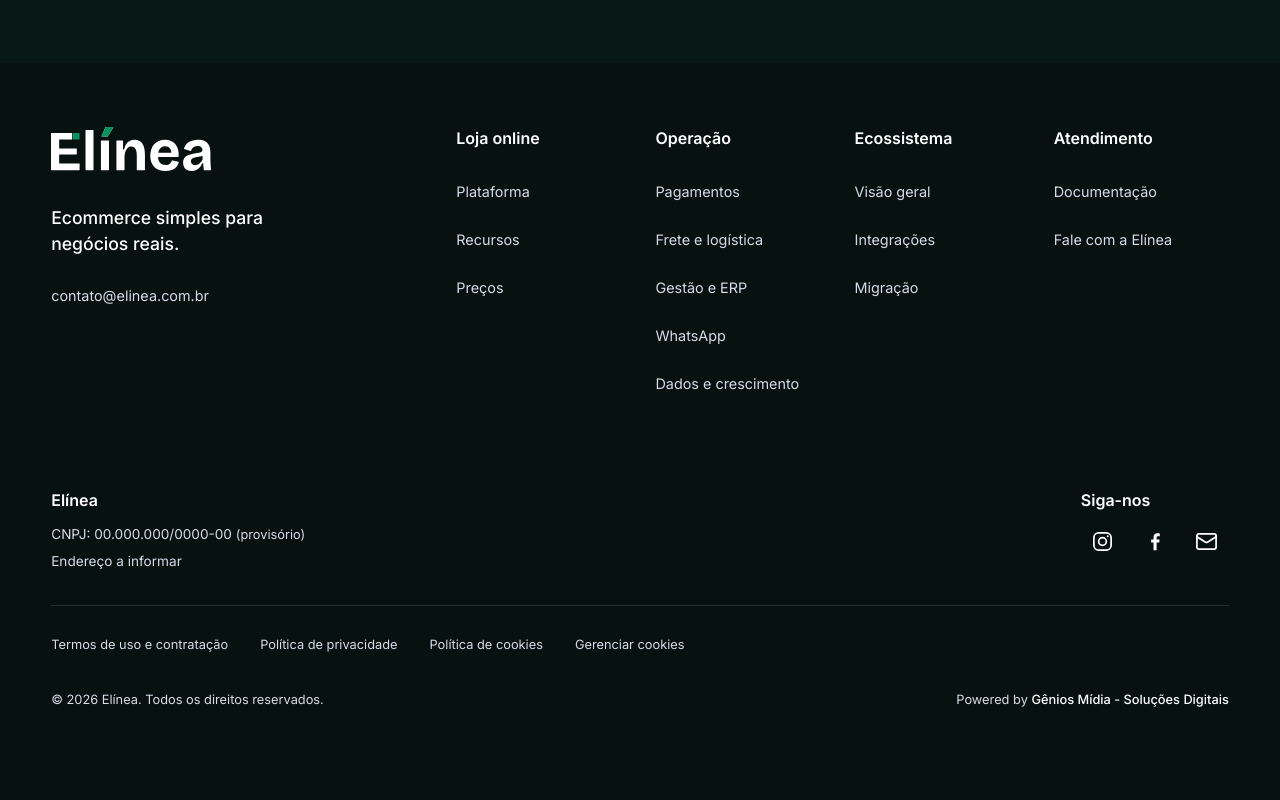
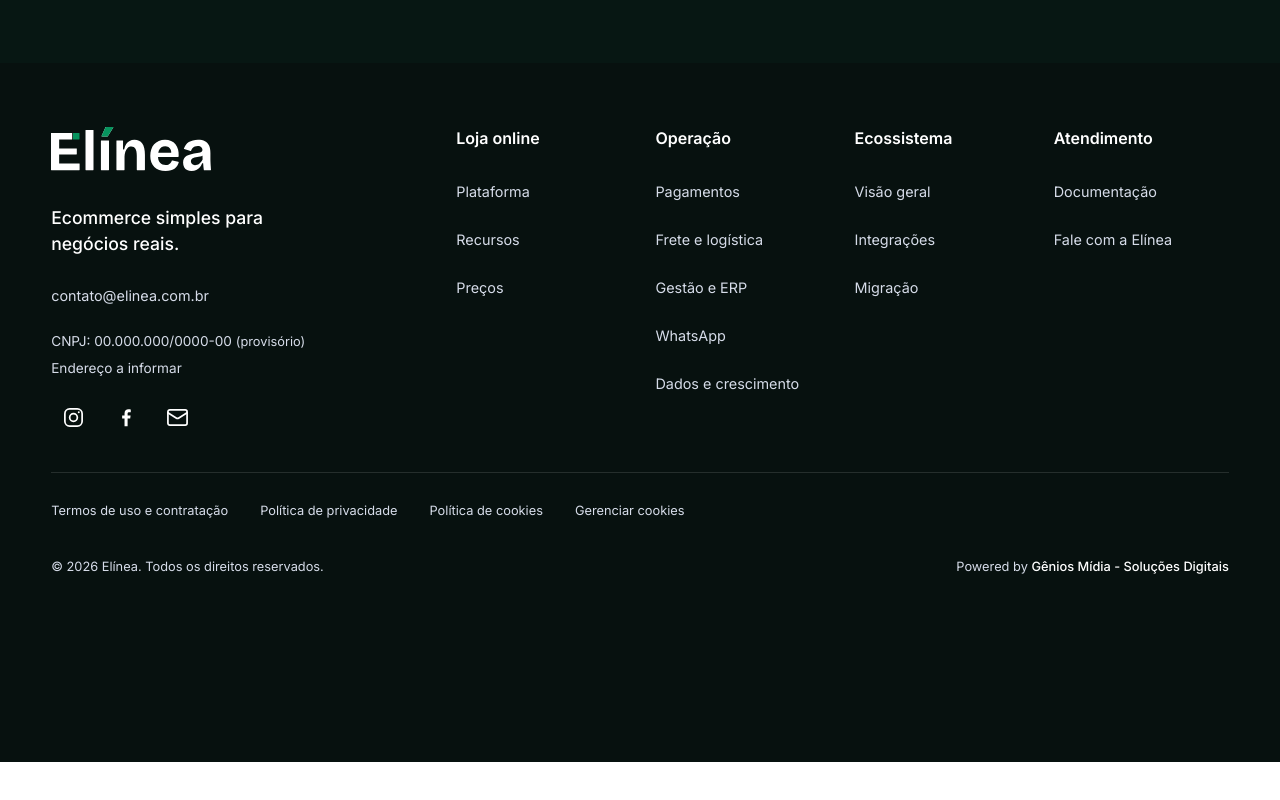
Before and after one commit to xploter13/elinea-site, a Nuxt app: page / in a window 1280 px wide. Shown: the part 7831-8631 px from the top of the page. After the commit the page ends 8593 px from the top, so only its background shows below. Built offline with nearby package versions, Linux system fonts and the light colour scheme; no server answers.

Commit message:
Adiciona informações de CNPJ, endereço e redes sociais ao rodapé.

```diff
--- a/app/assets/css/main.css
+++ b/app/assets/css/main.css
@@ -1777,21 +1777,18 @@ body .page-shell .marketing-social-rail__label {
 
 .footer-links { display: grid; grid-template-columns: repeat(4, minmax(0, 1fr)); gap: 1.5rem; }
 .footer-links__group { display: flex; min-width: 0; flex-direction: column; align-items: flex-start; gap: .25rem; }
-.footer-links h2, .footer-meta h2 { margin: 0 0 1rem; color: white; font-size: 1rem; font-weight: 600; line-height: 1.4; }
+.footer-links h2 { margin: 0 0 1rem; color: white; font-size: 1rem; font-weight: 600; line-height: 1.4; }
 .footer-links a { display: inline-flex; align-items: center; min-height: 44px; color: #d6dce9; font-size: .9rem; line-height: 1.5; text-decoration: none; transition: color .2s ease; }
 .site-footer a:hover, .footer-privacy-button:hover { color: var(--green-bright); }
 .footer-links a:hover, .footer-contact:hover { text-decoration: underline; text-underline-offset: .25em; }
 .site-footer :is(a, button):focus-visible { outline: 2px solid var(--green-bright); outline-offset: 4px; border-radius: 2px; }
 
-.footer-meta { display: flex; flex-wrap: wrap; justify-content: space-between; align-items: flex-start; gap: 2rem; margin-top: clamp(2.5rem, 4vw, 4rem); padding-top: 2rem; }
-.footer-company { min-width: 0; color: #d6dce9; font-size: .85rem; line-height: 1.7; overflow-wrap: anywhere; }
-.footer-company h2 { margin-bottom: .75rem; }
+.footer-company { margin-top: .75rem; min-width: 0; color: #d6dce9; font-size: .85rem; line-height: 1.7; overflow-wrap: anywhere; }
 .footer-company p { margin: 0; }
 .footer-company address { max-width: 40rem; margin-top: .25rem; font-style: normal; }
 .footer-company__placeholder { font-size: .8rem; }
-.footer-meta__social > div { display: flex; gap: .5rem; align-items: center; }
-.footer-meta__social h2 { margin-bottom: .5rem; }
-.footer-meta__social a { display: inline-flex; width: 44px; height: 44px; align-items: center; justify-content: center; color: white; transition: color .2s ease; }
+.footer-social > div { display: flex; margin-top: 1rem; gap: .5rem; align-items: center; }
+.footer-social a { display: inline-flex; width: 44px; height: 44px; align-items: center; justify-content: center; color: white; transition: color .2s ease; }
 
 .footer-bottom { margin-top: 2rem; padding-top: 1rem; border-top: 1px solid rgb(255 255 255 / 12%); }
 .footer-privacy { display: flex; flex-wrap: wrap; align-items: center; gap: .25rem 2rem; }
@@ -1808,7 +1805,6 @@ body .page-shell .marketing-social-rail__label {
 
 @media (max-width: 600px) {
     .footer-links { grid-template-columns: repeat(2, minmax(0, 1fr)); gap: 2rem 1.5rem; }
-    .footer-meta { flex-direction: column; }
     .footer-privacy { column-gap: 1.5rem; }
     .footer-credits { flex-direction: column; gap: .75rem; }
 }
@@ -2412,10 +2408,6 @@ body .page-shell .marketing-social-rail__label {
         gap: 3rem 1.5rem;
     }
 
-    .footer-meta {
-        gap: 3rem 1.5rem;
-    }
-
     .checkout-modal form {
         grid-template-columns: 1fr;
     }
--- a/app/components/site/SiteFooter.vue
+++ b/app/components/site/SiteFooter.vue
@@ -16,6 +16,30 @@ const { openPreferences } = useCookieConsent()
           </NuxtLink>
           <p class="footer-brand__tagline">Ecommerce simples para negócios reais.</p>
           <a class="footer-contact" href="mailto:contato@elinea.com.br">contato@elinea.com.br</a>
+          <div class="footer-company">
+            <p v-if="config.public.privacy.cnpj">CNPJ: {{ config.public.privacy.cnpj }}</p>
+            <p v-else>CNPJ: 00.000.000/0000-00 <span class="footer-company__placeholder">(provisório)</span></p>
+            <address>{{ config.public.privacy.address || 'Endereço a informar' }}</address>
+          </div>
+          <div class="footer-social" role="group" aria-label="Redes sociais da Elínea">
+            <div>
+              <a :href="config.public.instagramUrl" target="_blank" rel="noopener noreferrer" aria-label="Instagram da Elínea">
+                <svg viewBox="0 0 24 24" width="23" height="23" fill="none" stroke="currentColor" stroke-width="1.8" aria-hidden="true">
+                  <rect x="3" y="3" width="18" height="18" rx="5" />
+                  <circle cx="12" cy="12" r="4" />
+                  <circle cx="17.5" cy="6.5" r="1" fill="currentColor" stroke="none" />
+                </svg>
+              </a>
+              <a :href="config.public.facebookUrl" target="_blank" rel="noopener noreferrer" aria-label="Facebook da Elínea">
+                <svg viewBox="0 0 24 24" width="23" height="23" fill="currentColor" aria-hidden="true">
+                  <path d="M14.2 21v-8h2.7l.4-3.1h-3.1V8c0-.9.3-1.5 1.6-1.5h1.7V3.7c-.8-.1-1.6-.2-2.4-.2-2.4 0-4.1 1.5-4.1 4.2v2.2H8.5V13H11v8h3.2Z" />
+                </svg>
+              </a>
+              <a href="mailto:contato@elinea.com.br" aria-label="E-mail da Elínea">
+                <Mail :size="23" :stroke-width="1.8" aria-hidden="true" />
+              </a>
+            </div>
+          </div>
         </div>
 
         <nav class="footer-links" aria-label="Navegação do rodapé">
@@ -47,34 +71,6 @@ const { openPreferences } = useCookieConsent()
         </nav>
       </div>
 
-      <div class="footer-meta">
-        <div class="footer-company">
-          <h2>Elínea</h2>
-          <p v-if="config.public.privacy.cnpj">CNPJ: {{ config.public.privacy.cnpj }}</p>
-          <p v-else>CNPJ: 00.000.000/0000-00 <span class="footer-company__placeholder">(provisório)</span></p>
-          <address>{{ config.public.privacy.address || 'Endereço a informar' }}</address>
-        </div>
-        <div class="footer-meta__social">
-          <h2>Siga-nos</h2>
-          <div>
-            <a :href="config.public.instagramUrl" target="_blank" rel="noopener noreferrer" aria-label="Instagram da Elínea">
-              <svg viewBox="0 0 24 24" width="23" height="23" fill="none" stroke="currentColor" stroke-width="1.8" aria-hidden="true">
-                <rect x="3" y="3" width="18" height="18" rx="5" />
-                <circle cx="12" cy="12" r="4" />
-                <circle cx="17.5" cy="6.5" r="1" fill="currentColor" stroke="none" />
-              </svg>
-            </a>
-            <a :href="config.public.facebookUrl" target="_blank" rel="noopener noreferrer" aria-label="Facebook da Elínea">
-              <svg viewBox="0 0 24 24" width="23" height="23" fill="currentColor" aria-hidden="true">
-                <path d="M14.2 21v-8h2.7l.4-3.1h-3.1V8c0-.9.3-1.5 1.6-1.5h1.7V3.7c-.8-.1-1.6-.2-2.4-.2-2.4 0-4.1 1.5-4.1 4.2v2.2H8.5V13H11v8h3.2Z" />
-              </svg>
-            </a>
-            <a href="mailto:contato@elinea.com.br" aria-label="E-mail da Elínea">
-              <Mail :size="23" :stroke-width="1.8" aria-hidden="true" />
-            </a>
-          </div>
-        </div>
-      </div>
       <div class="footer-bottom">
         <nav class="footer-privacy" aria-label="Privacidade e cookies">
           <NuxtLink to="/termos">Termos de uso e contratação</NuxtLink>
```
Also changed, not shown: 1 other file (tests, documents, lock files or other folders).
